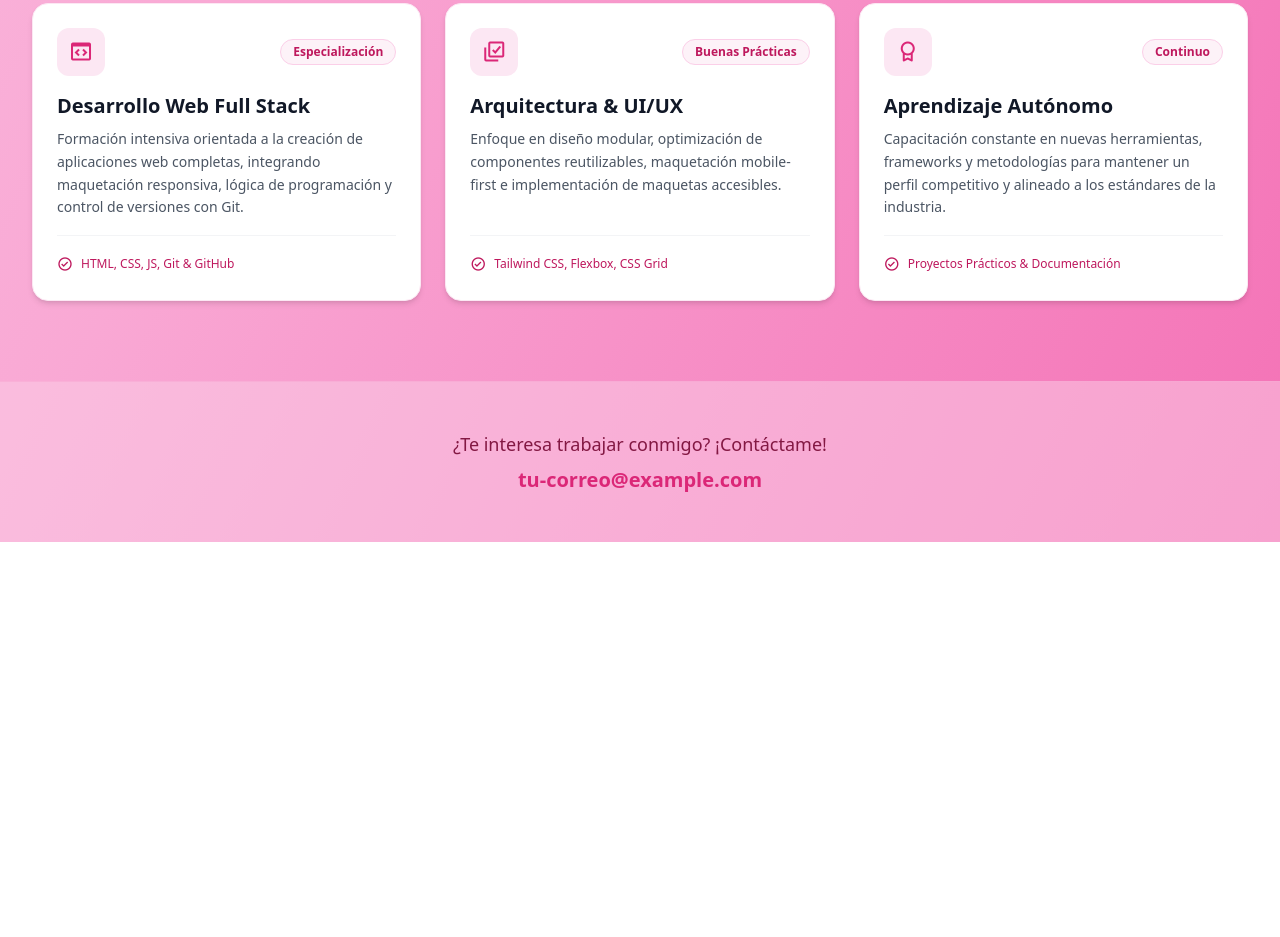
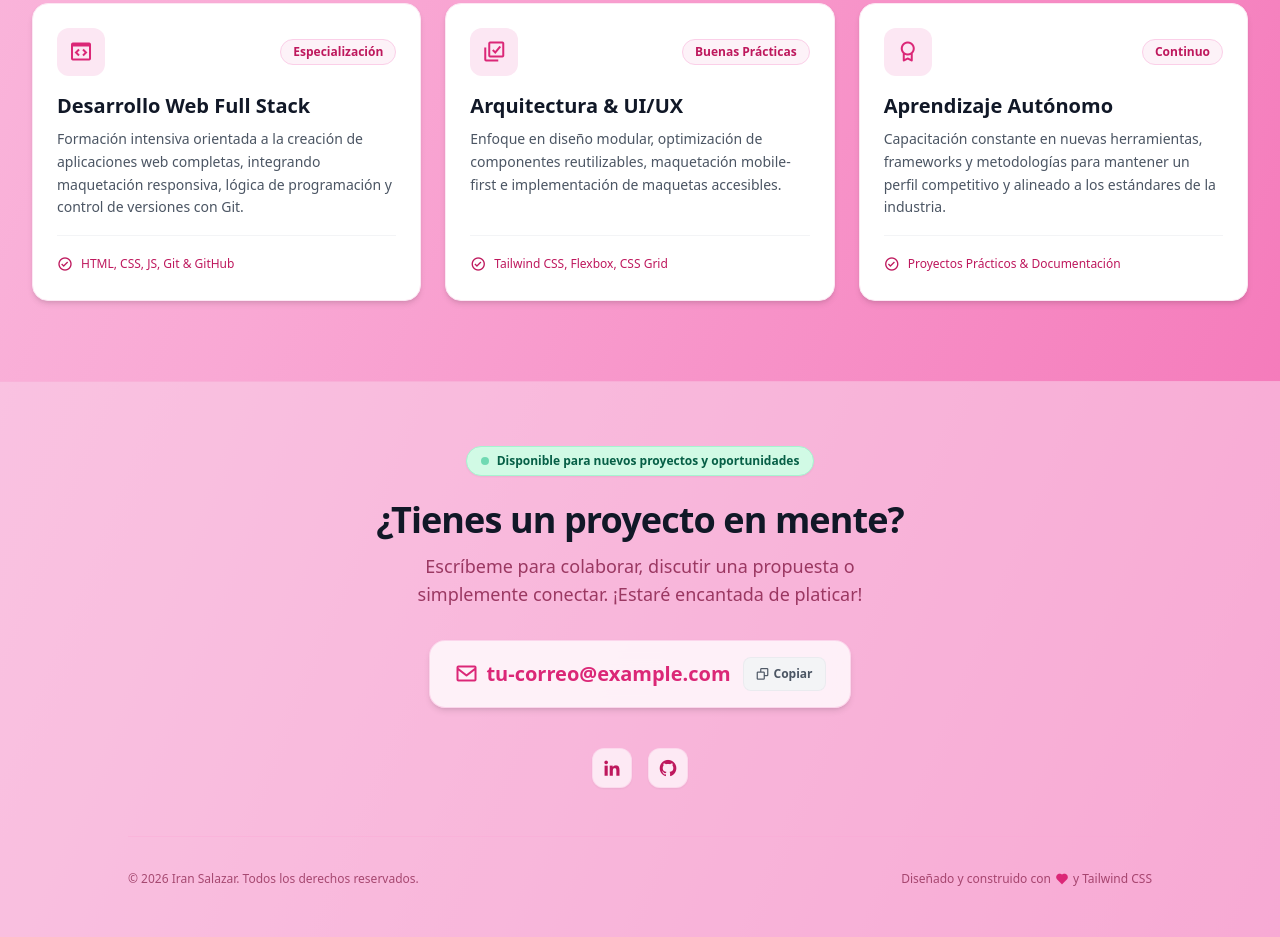
Before and after one commit to YeyaSalazar/YeyaSalazar.github.io, a plain HTML site: page index.html in a window 1280 px wide. Shown: the part 2241-3178 px from the top of the page. Before the commit the page ends 2783 px from the top, so only its background shows below. Drawn offline with nearby package versions, Linux system fonts and the light colour scheme.

Commit message:
Integracion del contactame

```diff
--- a/components/footer.html
+++ b/components/footer.html
@@ -1,6 +1,62 @@
-<!-- Footer / Contacto -->
-<footer id="contacto" class="text-center py-12 border-t border-pink-300/60 bg-pink-200/50 mt-20 px-4">
-    <p class="text-pink-900 font-medium mb-2 text-base sm:text-lg">¿Te interesa trabajar conmigo? ¡Contáctame!</p>
-    <a href="mailto:tu-correo@example.com"
-        class="text-pink-600 font-bold hover:underline text-lg sm:text-xl transition">tu-correo@example.com</a>
+<!-- Footer / Sección de Contacto -->
+<footer id="contacto" class="bg-pink-200/60 border-t border-pink-300/60 pt-16 pb-12 px-4 sm:px-6 lg:px-8 mt-20 relative">
+
+    <div class="max-w-7xl mx-auto flex flex-col items-center text-center">
+
+        <!-- Badge de Disponibilidad -->
+        <div class="inline-flex items-center gap-2 px-3.5 py-1.5 rounded-full bg-emerald-100 border border-emerald-200 text-emerald-800 text-xs font-semibold mb-6 shadow-sm">
+            <span class="w-2 h-2 rounded-full bg-emerald-500 animate-pulse"></span>
+            <span>Disponible para nuevos proyectos y oportunidades</span>
+        </div>
+
+        <!-- Encabezado de Contacto -->
+        <h3 class="text-3xl sm:text-4xl font-extrabold text-gray-900 mb-3 tracking-tight">
+            ¿Tienes un proyecto en mente?
+        </h3>
+        <p class="text-base sm:text-lg text-pink-900/80 mb-8 max-w-md leading-relaxed">
+            Escríbeme para colaborar, discutir una propuesta o simplemente conectar. ¡Estaré encantada de platicar!
+        </p>
+
+        <!-- Tarjeta Interactiva de Correo (Mailto + Copiar) -->
+        <div class="flex flex-col sm:flex-row items-center gap-3 bg-white/80 backdrop-blur-md px-6 py-4 rounded-2xl shadow-md border border-pink-200/80 mb-10 w-full sm:w-auto">
+            <a href="mailto:tu-correo@example.com"
+               class="text-pink-600 hover:text-pink-700 font-bold text-lg sm:text-xl transition flex items-center gap-2">
+                <i class="bx bx-envelope text-2xl"></i>
+                <span>tu-correo@example.com</span>
+            </a>
+
+            <button id="btn-copiar-email" onclick="copiarEmail('tu-correo@example.com')"
+                    class="text-xs font-semibold text-gray-600 hover:text-pink-700 bg-gray-100 hover:bg-pink-100/60 px-3 py-1.5 rounded-lg transition border border-gray-200/60 flex items-center gap-1">
+                <i class="bx bx-copy text-sm"></i>
+                <span id="texto-copiar">Copiar</span>
+            </button>
+        </div>
+
+        <!-- Redes Sociales Secundarias -->
+        <div class="flex items-center justify-center gap-4 mb-12">
+            <a href="https://www.linkedin.com/in/irandanielasalazar" target="_blank" rel="noopener noreferrer" aria-label="LinkedIn"
+               class="w-10 h-10 flex items-center justify-center bg-white/70 hover:bg-white text-pink-700 rounded-xl shadow-sm hover:shadow transition border border-pink-200/60">
+                <i class="bx bxl-linkedin text-xl"></i>
+            </a>
+            <a href="https://github.com/YeyaSalazar" target="_blank" rel="noopener noreferrer" aria-label="GitHub"
+               class="w-10 h-10 flex items-center justify-center bg-white/70 hover:bg-white text-pink-700 rounded-xl shadow-sm hover:shadow transition border border-pink-200/60">
+                <i class="bx bxl-github text-xl"></i>
+            </a>
+        </div>
+
+        <!-- Línea Separadora Fina -->
+        <div class="w-full max-w-5xl border-t border-pink-300/40 mb-8"></div>
+
+        <!-- Créditos y Copyright -->
+        <div class="w-full max-w-5xl flex flex-col sm:flex-row items-center justify-between gap-4 text-xs font-medium text-pink-900/70">
+            <p>© 2026 Iran Salazar. Todos los derechos reservados.</p>
+
+            <p class="flex items-center gap-1">
+                <span>Diseñado y construido con</span>
+                <i class="bx bxs-heart text-pink-600 text-sm"></i>
+                <span>y Tailwind CSS</span>
+            </p>
+        </div>
+
+    </div>
 </footer>
--- a/js/main.js
+++ b/js/main.js
@@ -23,7 +23,7 @@ document.addEventListener("DOMContentLoaded", async () => {
 
     // 1. Cargamos TODOS los componentes primero en paralelo
     await Promise.all([
-        cargarComponente("component-header", "../components/header.html"),
+        cargarComponente("component-header", "./components/header.html"),
         cargarComponente("component-hero", "./components/hero.html"),
         cargarComponente("component-habilidades", "./components/habilidades.html"),
         cargarComponente("component-proyectos", "./components/proyectos.html"),
@@ -142,3 +142,20 @@ document.addEventListener("DOMContentLoaded", async () => {
         });
     }
 });
+
+// ==========================================
+// 4. FUNCIÓN PARA COPIAR CORREO (FOOTER)
+// ==========================================
+function copiarEmail(email) {
+    navigator.clipboard.writeText(email).then(() => {
+        const textoBtn = document.getElementById('texto-copiar');
+        if (textoBtn) {
+            textoBtn.textContent = '¡Copiado!';
+            setTimeout(() => {
+                textoBtn.textContent = 'Copiar';
+            }, 2000);
+        }
+    }).catch(err => {
+        console.error('Error al copiar al portapapeles: ', err);
+    });
+}
```
